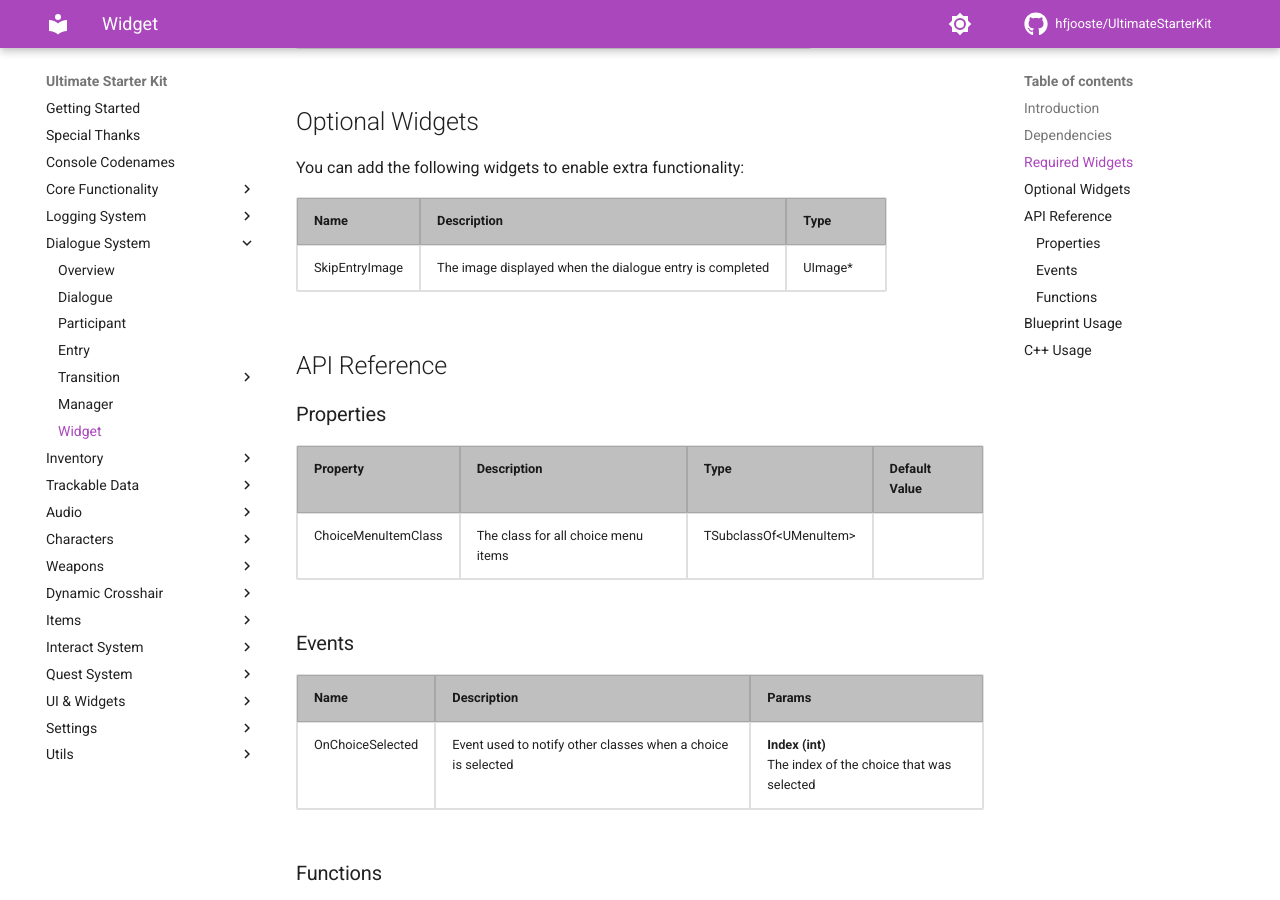
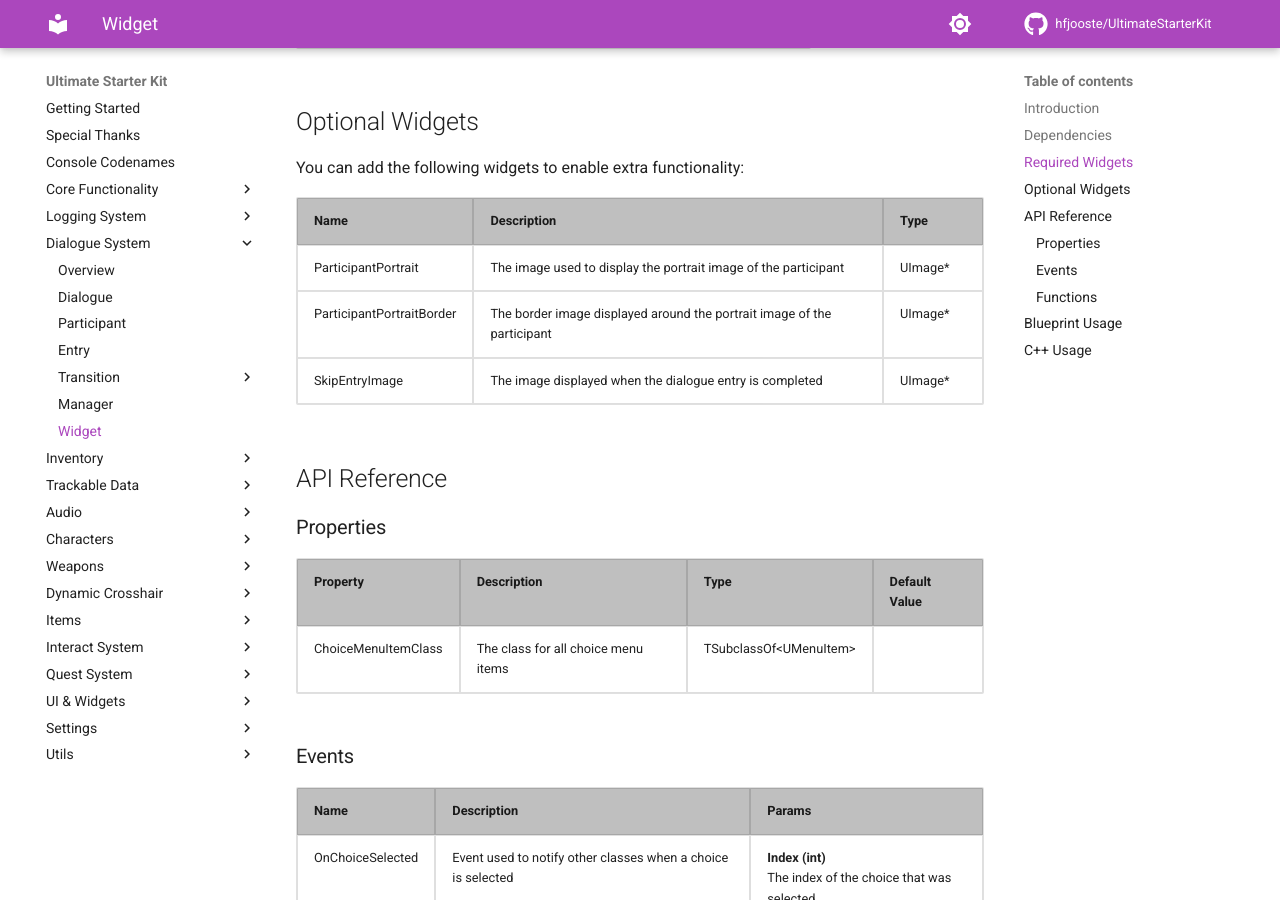
Before and after one commit to hfjooste/UltimateStarterKit, an MkDocs documentation site: the page built from docs/dialoguewidget.md, in a window 1280 px wide and 900 px high, scrolled down 686 px. Built offline with MkDocs 1.6.1 and Material for MkDocs 9.7.7, drawn with Linux system fonts in a browser that asks for light colours; comment, search, counter and statistics services are not loaded.

Commit message:
Updated documentation

```diff
--- a/docs/dialoguewidget.md
+++ b/docs/dialoguewidget.md
@@ -39,6 +39,16 @@ You can add the following widgets to enable extra functionality:
 		<th>Name</th>
 		<th>Description</th>
 		<th>Type</th>
+	</tr>
+	<tr>
+		<td>ParticipantPortrait</td>
+		<td>The image used to display the portrait image of the participant</td>
+		<td>UImage*</td>
+	</tr>
+	<tr>
+		<td>ParticipantPortraitBorder</td>
+		<td>The border image displayed around the portrait image of the participant</td>
+		<td>UImage*</td>
 	</tr>
 	<tr>
 		<td>SkipEntryImage</td>
```
Also changed, not shown: docs/dialogueparticipant.md (+6 -0 lines).
